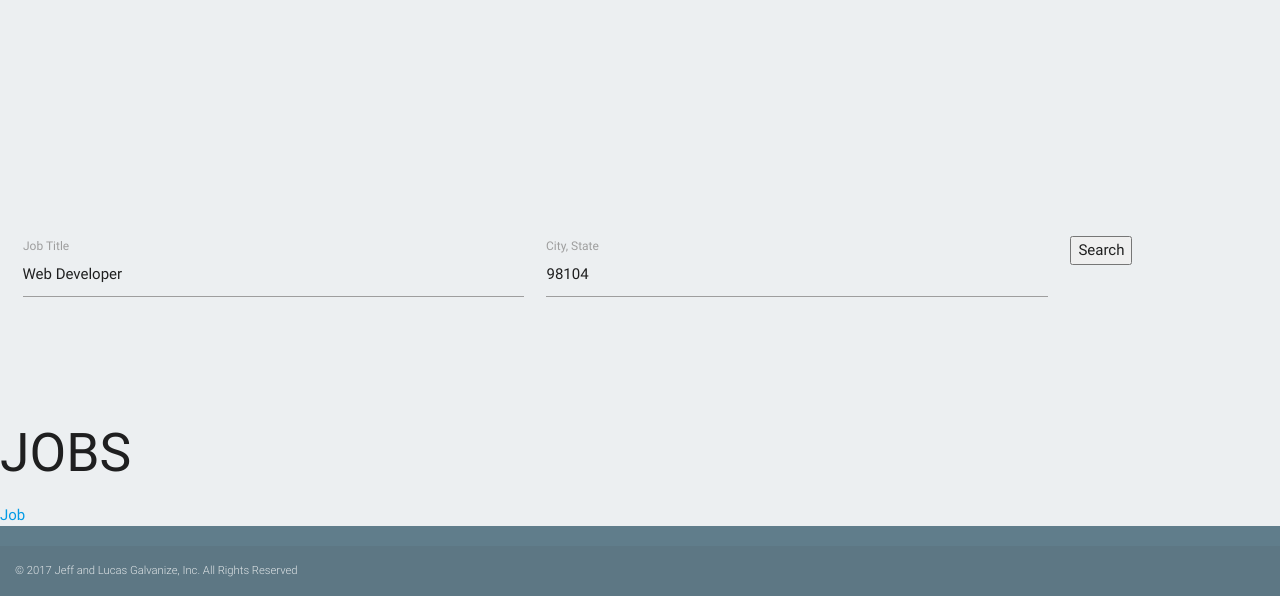
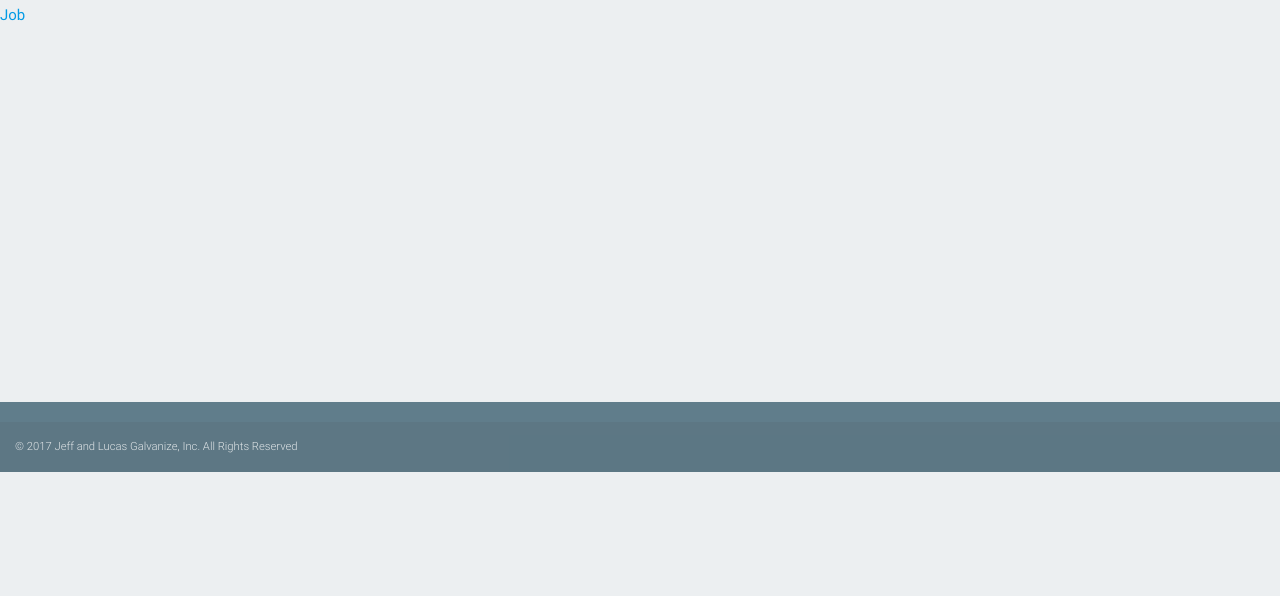
Before and after one commit to Mckillagin685/q56wd-q2-project-jl, a website: page public/jobs.html in a window 1280 px wide. Shown: the part 328-924 px from the top of the page. After the commit the page ends 800 px from the top, so only its background shows below. Drawn offline with nearby package versions, Linux system fonts and the light colour scheme; no server answers.

Commit message:
after conflict 2

```diff
--- a/public/jobs.html
+++ b/public/jobs.html
@@ -36,9 +36,8 @@
       </nav>
     </div>
 
-    <main>
+    <!-- <main>
       <div class="parallax-container">
-        <!-- <div class="parallax"><img src="/images/***TBD***"></div> -->
         <div class="row">
           <form class="col s12">
             <div class="row">
@@ -50,7 +49,6 @@
                 <input placeholder="Seattle, WA"  id="last_name" type="text" class="validate">
                 <label for="last_name">City, State</label>
               </div>
-              <!-- ******************************************* -->
             </div>
             <div class="modal-footer">
               <a href="#!" class="modal-action modal-close waves-effect waves-green btn-flat">Cancel</a>
@@ -58,10 +56,9 @@
             </div>
           </form>
         </div>
-        <!-- ******************************************* -->
       </div>
     </nav>
-  </div>
+  </div> -->
 
   <main>
     <!-- <div class="parallax-container">
@@ -138,7 +135,7 @@
           </div>
         </form>
       </div>
-    </main>
+    <!-- </main> -->
 
       <div class="row">
         <form id="getJobs" class="col s12">
@@ -174,7 +171,7 @@
       <h2>JOBS</h2>
       <a href="job.html">Job</a>
 
-    </div>
+    <!-- </div> -->
 
   </main>
 
```
